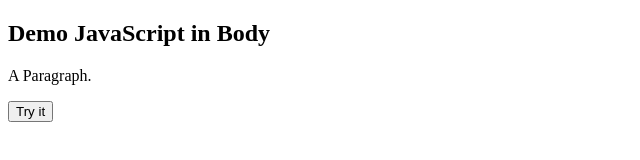
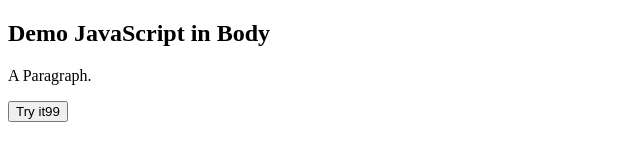
Before and after one commit to chousg/441_chuan, a plain HTML site: page ouput.html in a window 1280 px wide. Shown: the full height of the page, 0-640 px from the left. Drawn offline with Linux system fonts and the light colour scheme.

Commit message:
new3
test

```diff
--- a/ouput.html
+++ b/ouput.html
@@ -6,7 +6,7 @@
 
 <p id="demo">A Paragraph.</p>
 
-<button type="button" onclick="myFunction()">Try it</button>
+<button type="button" onclick="myFunction()">Try it99</button>
 
 <script src="myScript.js">
 
```
